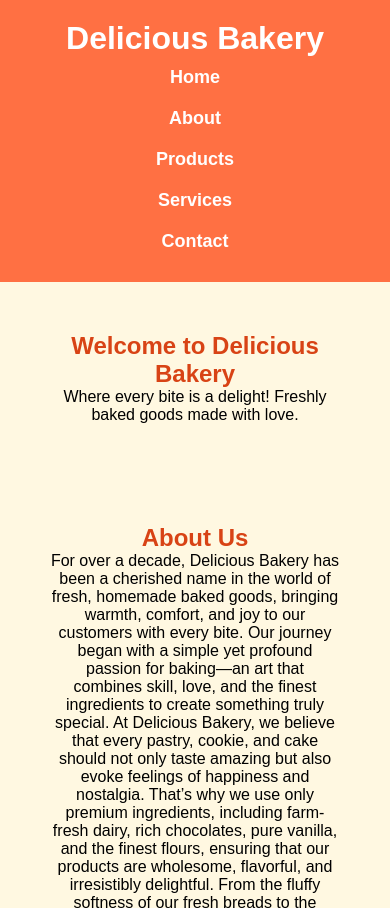
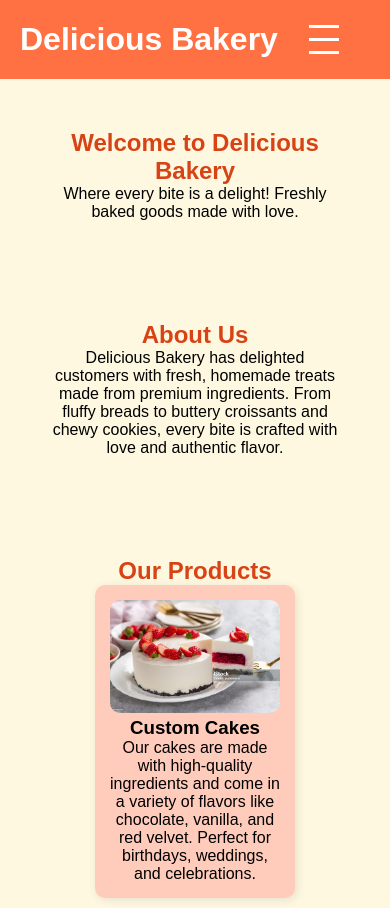
Before and after one commit to Abdulwahid199/Delicious-Bakery, a plain HTML site: page index.html in a window 390 px wide. Shown: the top 908 px of the page. Drawn offline with Linux system fonts and the light colour scheme.

Commit message:
my message

```diff
--- a/index.html
+++ b/index.html
@@ -9,8 +9,13 @@
 <body>
     <header>
         <h1>Delicious Bakery</h1>
+        <div class="hamburger" onclick="toggleMenu()">
+            <div></div>
+            <div></div>
+            <div></div>
+        </div>
         <nav>
-            <ul>
+            <ul class="menu" id="menu">
                 <li><a href="#home">Home</a></li>
                 <li><a href="#about">About</a></li>
                 <li><a href="#products">Products</a></li>
@@ -27,13 +32,7 @@
 
     <section id="about">
         <h2>About Us</h2>
-        <p>For over a decade, Delicious Bakery has been a cherished name in the world of fresh, homemade baked goods, bringing warmth, comfort, and joy to our customers with every bite. Our journey began with a simple yet profound passion for baking—an art that combines skill, love, and the finest ingredients to create something truly special. At Delicious Bakery, we believe that every pastry, cookie, and cake should not only taste amazing but also evoke feelings of happiness and nostalgia. That’s why we use only premium ingredients, including farm-fresh dairy, rich chocolates, pure vanilla, and the finest flours, ensuring that our products are wholesome, flavorful, and irresistibly delightful.
-
-            From the fluffy softness of our fresh breads to the buttery perfection of our croissants, every item is baked in small batches daily, preserving the freshness and authentic homemade taste we’re known for. Our selection features an array of mouthwatering treats, including crispy, chewy cookies, fudgy brownies, delicate pastries, and moist, flavorful cupcakes that cater to every craving. Whether you’re stopping by for a quick morning treat, an afternoon indulgence, or something sweet to share with loved ones, we have something to satisfy every taste.
-
-            Beyond our daily bakes, we take pride in crafting custom-designed cakes for special occasions, from birthdays and weddings to anniversaries and corporate events. Our skilled decorators work closely with customers to bring their visions to life, creating stunning and delicious cakes that become the centerpiece of every celebration. Every detail, from intricate designs to personalized flavors, is carefully tailored to make each occasion unforgettable.
-
-            At Delicious Bakery, we don’t just bake—we create experiences. We believe that great food has the power to bring people together, spark joy, and make everyday moments a little sweeter. That’s why we are committed to maintaining the highest standards of quality, hygiene, and customer satisfaction. Whether you're a long-time fan or visiting us for the first time, we invite you to step into our bakery, breathe in the comforting aroma of fresh baking, and treat yourself to something truly special. Come and experience the magic of Delicious Bakery—where every bite is made with love, and every moment is worth celebrating!</p>
+        <p>Delicious Bakery has delighted customers with fresh, homemade treats made from premium ingredients. From fluffy breads to buttery croissants and chewy cookies, every bite is crafted with love and authentic flavor.</p>
     </section>
 
     <section id="products">
@@ -45,7 +44,7 @@
                 <p>Our cakes are made with high-quality ingredients and come in a variety of flavors like chocolate, vanilla, and red velvet. Perfect for birthdays, weddings, and celebrations.</p>
             </div>
             <div class="product">
-                <img src="cookies.jpg" alt="Cookies">
+                <img src="cook.jpg" alt="Cookies">
                 <h3>Cookies</h3>
                 <p>Freshly baked cookies with a crispy exterior and a chewy center. Available in chocolate chip, oatmeal, and peanut butter flavors.</p>
             </div>
@@ -92,5 +91,17 @@
     <footer>
         <p>&copy; 2025 Delicious Bakery. All rights reserved.</p>
     </footer>
+
+    <script>
+        function toggleMenu() {
+            var menu = document.getElementById('menu');
+            if (menu.style.display === 'flex') {
+                menu.style.display = 'none';
+            } else {
+                menu.style.display = 'flex';
+                menu.style.flexDirection = 'column';
+            }
+        }
+    </script>
 </body>
 </html>
--- a/style.css
+++ b/style.css
@@ -12,13 +12,21 @@ header {
     background: #ff7043;
     color: white;
     padding: 20px;
+    display: flex;
+    justify-content: space-between;
+    align-items: center;
+    position: relative;
+}
+nav {
+    display: flex;
+    align-items: center;
 }
 nav ul {
     list-style: none;
     padding: 0;
+    display: flex;
 }
 nav ul li {
-    display: inline;
     margin: 0 15px;
 }
 nav ul li a {
@@ -26,6 +34,42 @@ nav ul li a {
     color: white;
     font-weight: bold;
     font-size: 18px;
+}
+.hamburger {
+    display: none;
+    flex-direction: column;
+    cursor: pointer;
+}
+.hamburger div {
+    background: white;
+    width: 30px;
+    height: 3px;
+    margin: 5px;
+}
+@media (max-width: 768px) {
+    nav ul {
+        display: none;
+        flex-direction: column;
+        position: absolute;
+        top: 60px;
+        left: 0;
+        width: 100%;
+        background: #ff7043;
+        text-align: center;
+    }
+    nav ul.show {
+        display: flex;
+    }
+    nav ul li {
+        margin: 10px 0;
+    }
+    .hamburger {
+        display: flex;
+    }
+    .product-list {
+        flex-direction: column;
+        align-items: center;
+    }
 }
 section {
     padding: 50px;
@@ -55,17 +99,3 @@ footer {
     width: 100%;
     border-radius: 10px;
 }
-@media (max-width: 600px) {
-    nav ul {
-        display: flex;
-        flex-direction: column;
-        align-items: center;
-    }
-    nav ul li {
-        margin: 10px 0;
-    }
-    .product-list {
-        flex-direction: column;
-        align-items: center;
-    }
-}
```
Also changed, not shown: 1 other file.
